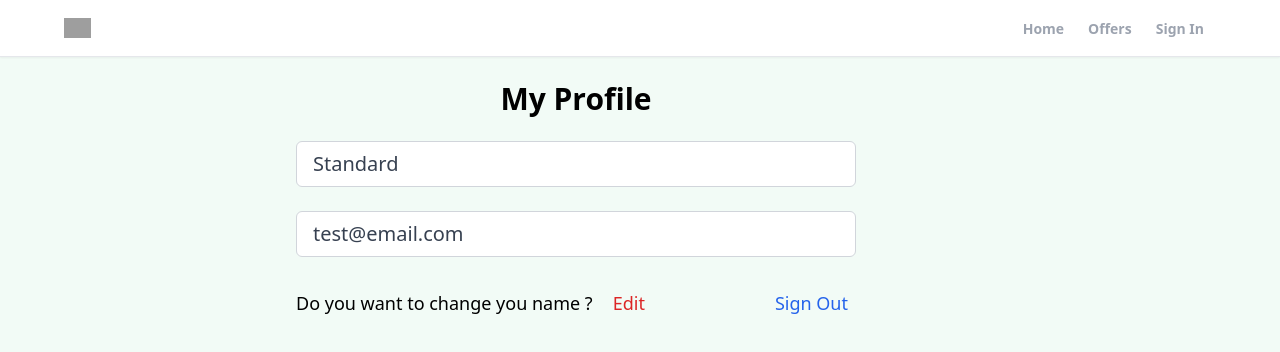
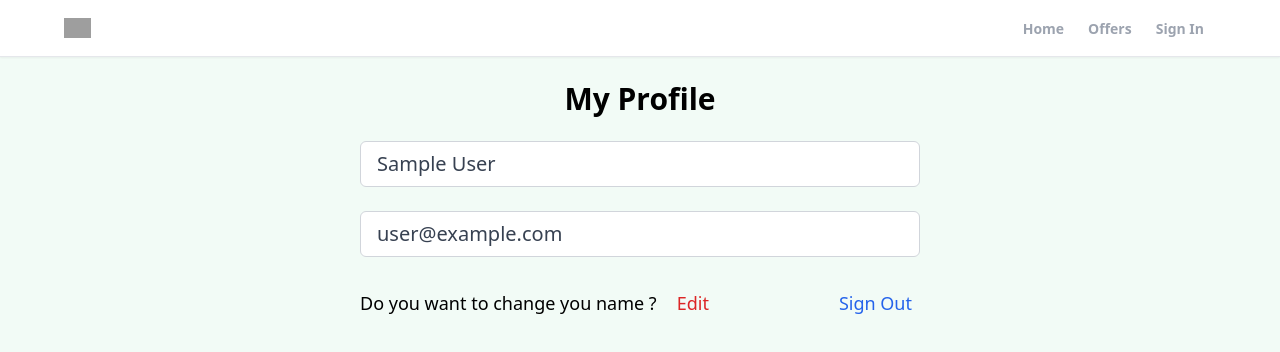
Before and after one commit to kadokan81/realtor-clone, a React (Create React App) app: page /profile in a window 1280 px wide. Shown: the top 352 px of the page. Built offline with nearby package versions, Linux system fonts and the light colour scheme; no server answers; sample sign-in values are in the browser's storage; grey boxes are pictures that could not be loaded.

Commit message:
finish profile page add change name functionality

```diff
--- a/src/pages/Profile.jsx
+++ b/src/pages/Profile.jsx
@@ -1,44 +1,88 @@
-import { getAuth } from 'firebase/auth';
-import React, { useState } from 'react';
+import { getAuth, updateProfile } from 'firebase/auth';
+import React, { useEffect, useState } from 'react';
 import { useNavigate } from 'react-router';
+import {
+	collection,
+	deleteDoc,
+	doc,
+	getDocs,
+	orderBy,
+	query,
+	updateDoc,
+	where,
+} from 'firebase/firestore'; /* cspell: disable-line */
+import { db } from '../firebase';
+import { toast } from 'react-toastify'; /* cspell: disable-line */
 
 export default function Profile() {
+	const auth = getAuth();
+	const navigate = useNavigate();
 	const [formData, setFormData] = useState({
-		name: 'Standard',
-		email: 'test@email.com',
+		name: auth.currentUser.displayName,
+		email: auth.currentUser.email,
 	});
+	const [changeDetails, setChangeDetails] = useState(false);
 	const { name, email } = formData;
-	const navigate = useNavigate();
 
 	const logOut = () => {
-		const auth = getAuth();
 		auth.signOut();
 		navigate('/');
 	};
+
+	useEffect(() => {}, []);
+	function onChangeHandler(e) {
+		setFormData((prev) => ({ ...prev, [e.target.id]: e.target.value }));
+	}
+	async function onSubmit() {
+		try {
+			if (auth.currentUser.displayName !== name) {
+				await updateProfile(auth.currentUser, {
+					displayName: name,
+				});
+
+				const docRef = doc(db, 'users', auth.currentUser.uid);
+				await updateDoc(docRef, {
+					name,
+				});
+			}
+			toast.success('Profile details updated');
+		} catch (error) {
+			toast.error('Could not update the profile details');
+		}
+	}
 	return (
 		<>
-			<section className='px-4 max-w-6xl flex flex-col items-center '>
+			<section className='px-4 mx-auto max-w-6xl flex flex-col items-center justify-center '>
 				<h1 className='text-3xl text-center mt-6 font-bold'>My Profile</h1>
 
 				<div className='w-full md:w-[50%] mt-6 '>
 					<form>
 						<input
-							className='w-full px-4 py-2 mb-6 text-xl text-gray-700 rounded-md bg-white border border-gray-300 transition ease-in-out '
+							className={`w-full px-4 py-2 mb-6 text-xl text-gray-700 rounded-md bg-white border  border-gray-300 transition ease-in-out ${
+								changeDetails && 'bg-red-200 focus:bg-red-200'
+							}`}
 							id='name'
 							value={name}
-							disabled
+							disabled={!changeDetails}
+							onChange={onChangeHandler}
 						/>
 						<input
-							className='w-full px-4 py-2 mb-6 text-xl text-gray-700 rounded-md bg-white border border-gray-300 transition ease-in-out '
+							className={`w-full px-4 py-2 mb-6 text-xl text-gray-700 rounded-md bg-white border  border-gray-300 transition ease-in-out `}
 							id='email'
 							value={email}
 							disabled
+							// onChange={onChangeHandler}
 						/>
 						<div className='flex justify-between  items-center gap-3 text-sm sm:text-lg whitespace-nowrap'>
 							<p className='flex items-center gap-3'>
 								Do you want to change you name ?
-								<span className='text-red-600 cursor-pointer p-2  hover:text-red-700 transition ease-in-out duration-200'>
-									Edit
+								<span
+									onClick={() => {
+										changeDetails && onSubmit();
+										setChangeDetails((prev) => !prev);
+									}}
+									className='text-red-600 cursor-pointer p-2  hover:text-red-700 transition ease-in-out duration-200'>
+									{changeDetails ? 'Apply Change' : 'Edit'}
 								</span>
 							</p>
 							<p
```
